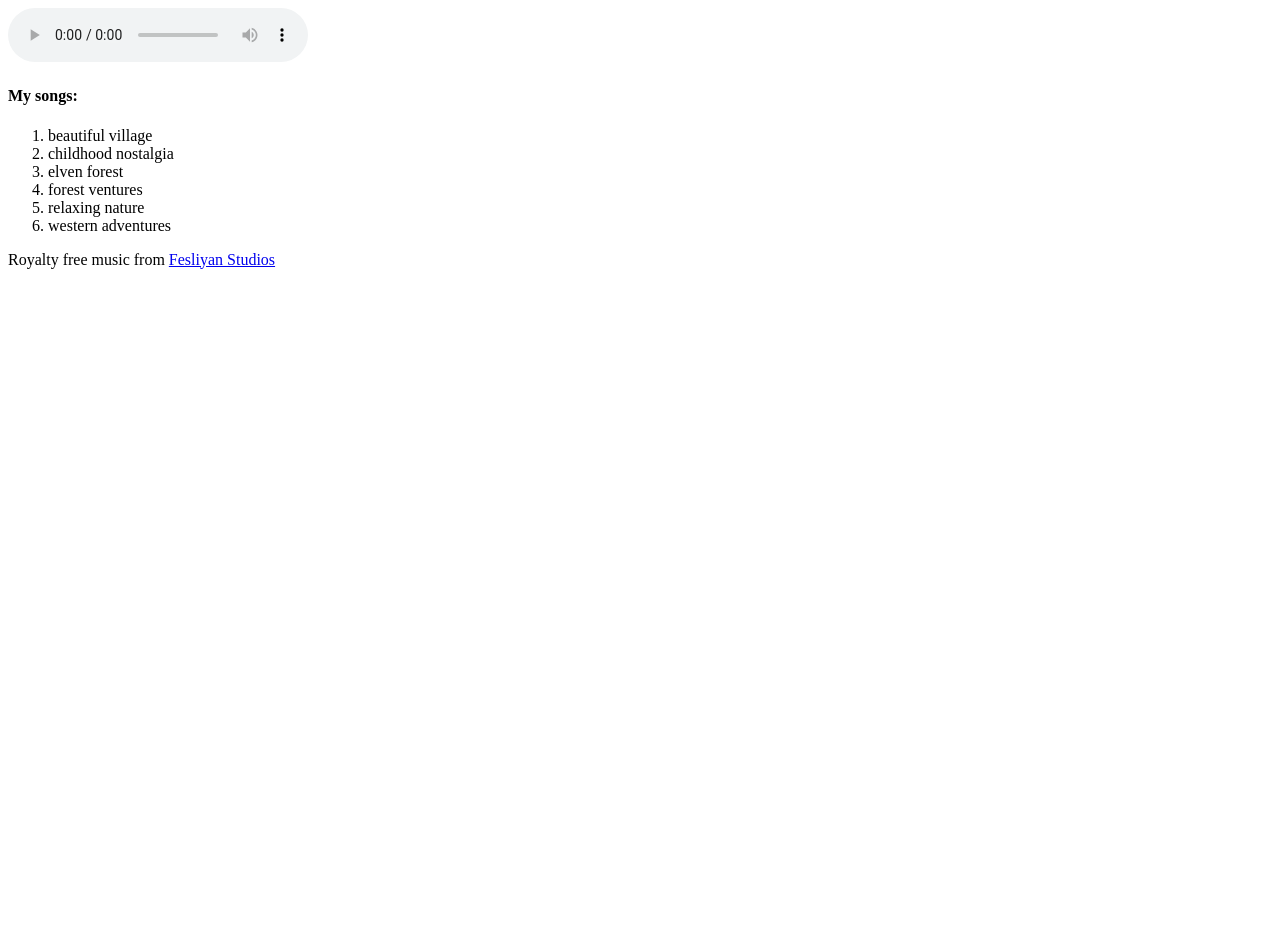
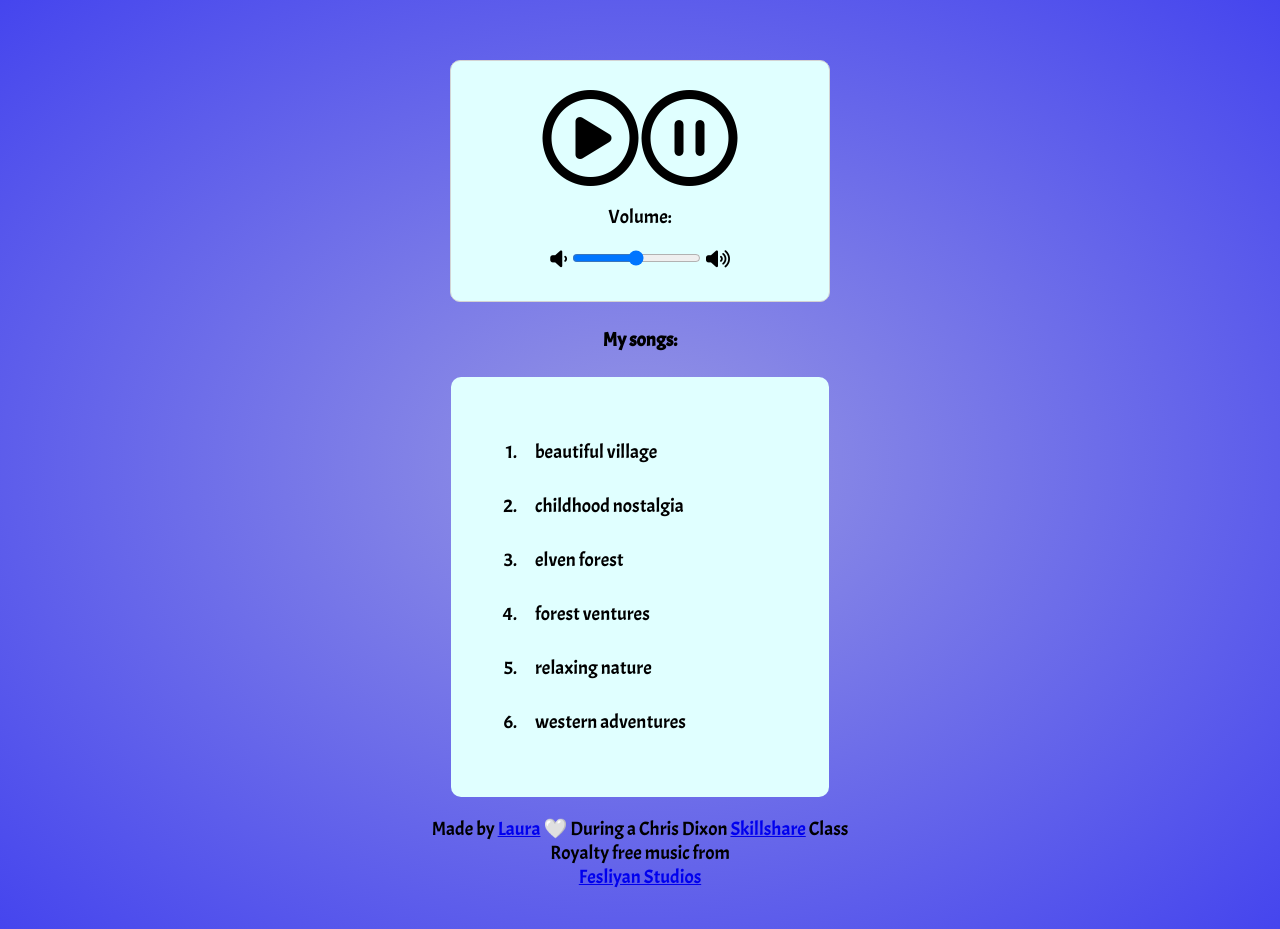
Before and after one commit to lathne/music-player, a plain HTML site: page index.html in a window 1280 px wide. Before the commit the page ends 800 px from the top, so only its background shows below. Drawn offline with Linux system fonts and the light colour scheme.

Commit message:
Beginned JS script and changed some HTML

```diff
--- a/index.html
+++ b/index.html
@@ -4,24 +4,34 @@
     <meta charset="UTF-8">
     <meta name="viewport" content="width=device-width, initial-scale=1.0">
     <title>Music Player</title>
+    <link rel="stylesheet" href="style.css">
+    <link href="https://fonts.googleapis.com/css2?family=Acme&display=swap" rel="stylesheet">
+    <script src="https://kit.fontawesome.com/0fa360d601.js" crossorigin="anonymous"></script>
+    <script defer src="https://use.fontawesome.com/releases/v5.0.3/js/all/js"></script>
 </head>
 <body>
-    <audio id="player" controls="controls">
-        <source id="source" src="songs/relaxing-nature.mp3">
+
+    <audio id="player">
+        <source id="source">
             Audio not supported
     </audio>
 
+    <div id="controls">
+        <i class="far fa-play-circle fa-5x"></i>
+        <i class="far fa-pause-circle fa-5x"></i>
+        <p>Volume:</p>
+        <i class="fas fa-volume-down"></i>
+        <input type="range" id="volumeSlider" min="0" max="1" step="0.01">
+        <i class="fas fa-volume-up"></i>
+    </div>
+
     <h4>My songs:</h4>
-    <ol>
-        <li>beautiful village</li>
-        <li>childhood nostalgia</li>
-        <li>elven forest</li>
-        <li>forest ventures</li>
-        <li>relaxing nature</li>
-        <li>western adventures</li>
-    </ol>
 
-    <p>Royalty free music from <a href="https://www.fesliyanstudios.com">Fesliyan Studios</a></p>
+    <div id="songList"></div>
+
+    <footer>Made by <a href="https://github.com/lathne">Laura</a> 🤍 During a Chris Dixon <a href="https://www.skillshare.com/profile/Chris-Dixon/4242758?via=card-search">Skillshare</a> Class <br> Royalty free music from <br><a href="https://www.fesliyanstudios.com" target="_blank">Fesliyan Studios</a></footer>
+
+    <script src="script.js"></script>
 
 </body>
 </html>
--- /dev/null
+++ b/script.js
@@ -0,0 +1,22 @@
+const songs = [
+    "beautiful village",
+    "childhood nostalgia",
+    "elven forest",
+    "forest ventures",
+    "relaxing nature",
+    "western adventures"
+]
+//creating an ordered list of items with each of my songs
+const createSongList = () => {
+    const list = document.createElement('ol')
+
+    for(let i = 0; i <songs.length; i++) {
+        const item = document.createElement('li')
+        item.appendChild(document.createTextNode(songs[i]))
+
+        list.appendChild(item)
+    }
+    return list
+}
+
+document.getElementById('songList').appendChild(createSongList())
--- /dev/null
+++ b/style.css
@@ -0,0 +1,43 @@
+body {
+    font-family: 'Acme', sans-serif;
+    font-size: 30px;
+    background: radial-gradient(#9696e4, #4545ee);
+    font-size: 1.2em;
+    width: 50%;
+    margin: 20px auto;
+    padding: 20px;
+    text-align: center;
+    min-height: 50vh; /* this will make sure the content is the minimum of 50% of the viewport height. Viewport is the visible area of the screen*/
+}
+
+
+
+#songList {
+    background: lightcyan;
+    border-radius: 10px;
+    margin: 20px auto;
+    padding: 1.5em;
+    text-align: left;
+    max-width: 50%;
+}
+
+li {
+    padding: 15px;
+}
+
+li:hover, svg:hover { /* the svg stands for scalable vector graphics, the image type used for the icons*/
+    cursor: pointer;
+}
+
+#controls {
+    border: 1px lightgray solid;
+    border-radius: 10px;
+    background: lightcyan;
+    padding: 1.5em;
+    margin: 20px auto;
+    max-width: 50%;
+}
+
+svg {
+    color: lightslategray;
+}
```
